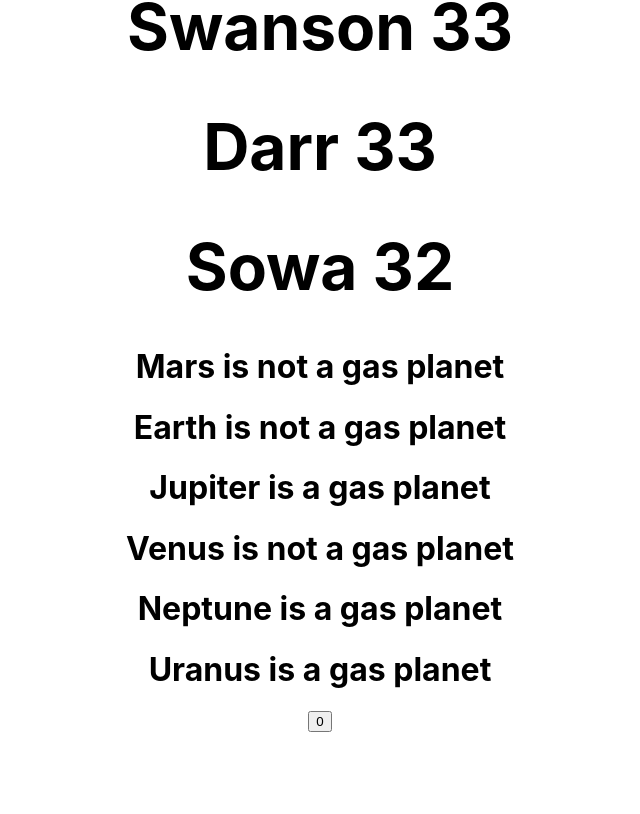
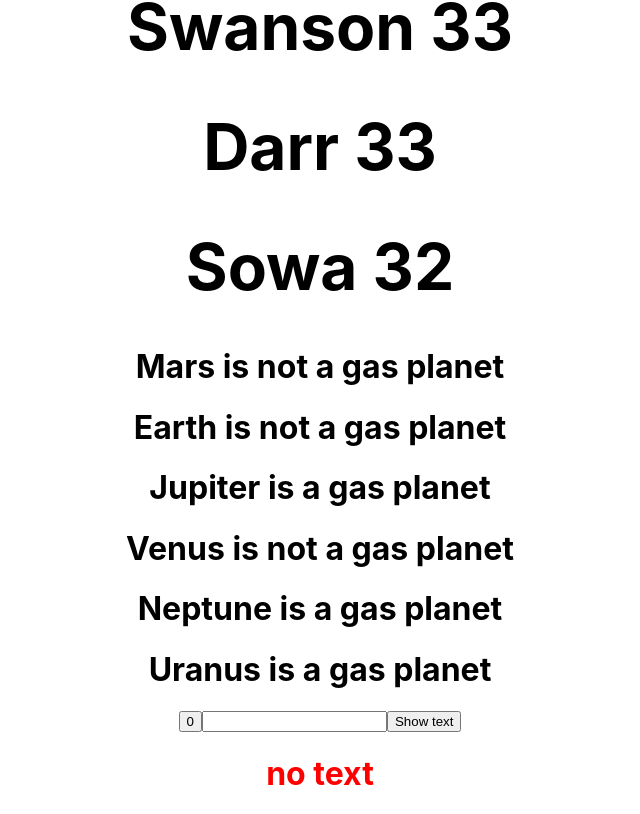
Before and after one commit to thegabe101/react-practice, a React (Create React App) app: page / in a window 1280 px wide. Shown: the part 599-1413 px from the top of the page, without its empty margins (320-960 px from the left). Before the commit the page ends 1331 px from the top, so only its background shows below. Built offline with nearby package versions, Linux system fonts and the light colour scheme.

Commit message:
a bunch of states

```diff
--- a/src/components/StatePractice.jsx
+++ b/src/components/StatePractice.jsx
@@ -2,14 +2,37 @@ import React, { useState } from "react";
 
 export const StatePractice = () => {
 	const [age, setAge] = useState(0);
+	const [text, setText] = useState("");
+	const [header, setHeader] = useState(false);
+	const [headerColor, setHeaderColor] = useState("red");
 
 	const increaseAge = () => {
 		setAge((Math.floor(age) * 7) / 3 + 1).float();
 	};
 
+	const myText = (event) => {
+		console.log(event.target.value);
+		setText(event.target.value);
+	};
+
 	return (
 		<div>
 			<button onClick={increaseAge}>{age}</button>
+			<input type="text" onChange={myText} />
+			{text}
+			<button
+				onClick={() => {
+					setHeader(!header);
+					setHeaderColor("yellow");
+				}}
+			>
+				Show text
+			</button>
+			{!header ? (
+				<h1 style={{ color: headerColor }}>no text</h1>
+			) : (
+				<h1>text</h1>
+			)}
 		</div>
 	);
 };
```
